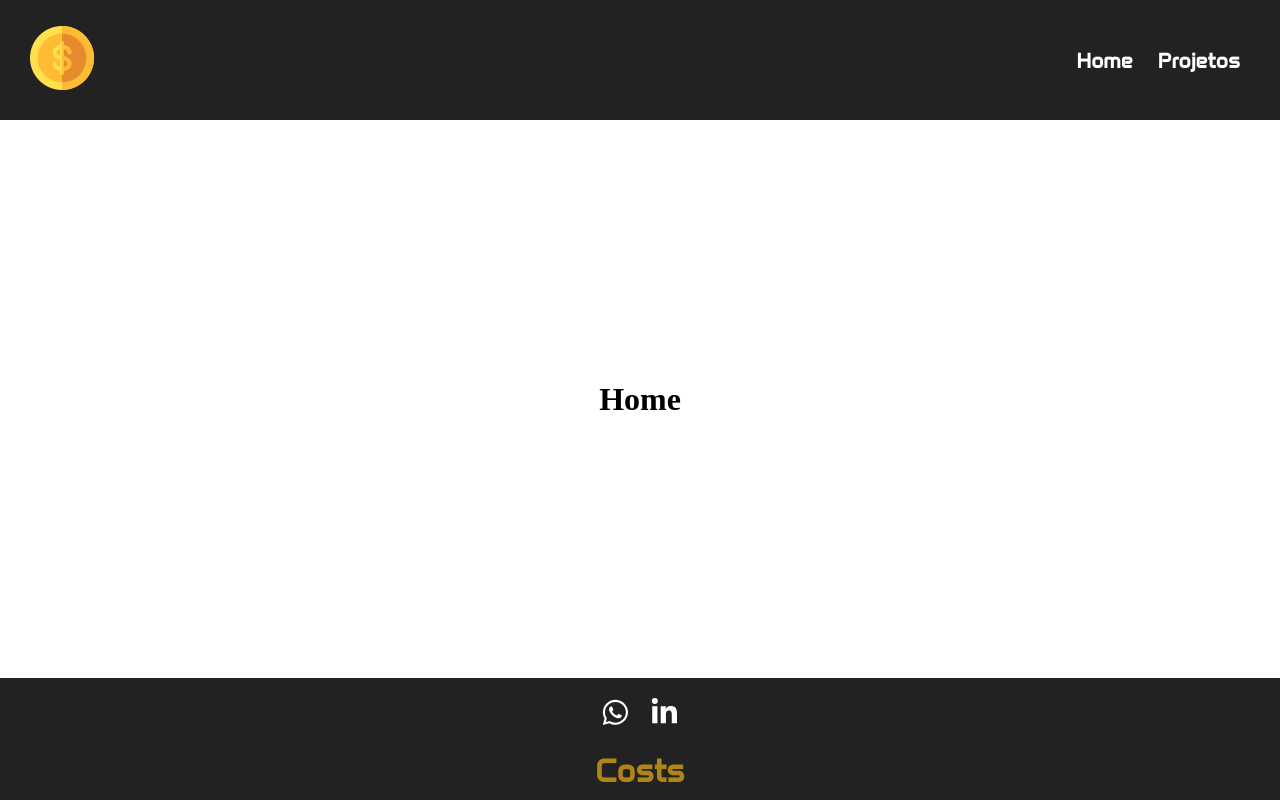
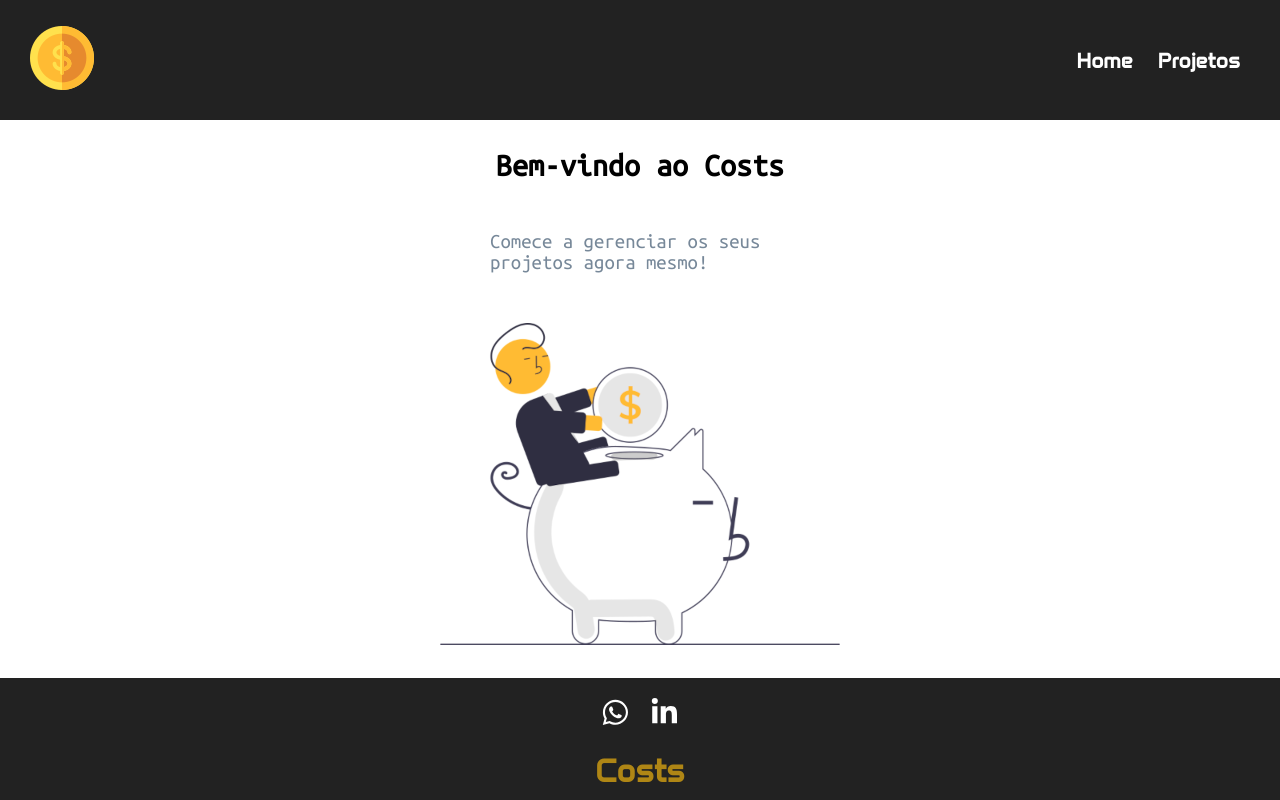
Before and after one commit to Kauadasilvalourenco/clone-costs, a React (Vite) app: page / in a window 1280 px wide. Built offline with nearby package versions, Linux system fonts and the light colour scheme.

Commit message:
feat: criado estrutura e estilizacao da página home definido largura limite das páginas

```diff
--- a/src/App.module.css
+++ b/src/App.module.css
@@ -7,3 +7,7 @@
     min-width: 100%;
     min-height: 100%;
 }
+
+.hero {
+    max-width: 300px;
+}
--- a/src/App.tsx
+++ b/src/App.tsx
@@ -20,7 +20,9 @@ export function App() {
 
       <Header />
 
-      <main>
+      <main
+        className={styleApp.hero}
+      >
 
         <Routes>
 
--- /dev/null
+++ b/src/pages/_home/Home.module.css
@@ -0,0 +1,7 @@
+.conteiner_home {
+    display: flex;
+    justify-content: center;
+    align-items: center;
+    flex-direction: column;
+    gap: 50px;
+}
--- a/src/pages/_home/Home.tsx
+++ b/src/pages/_home/Home.tsx
@@ -1,7 +1,38 @@
+import { Typography } from "../../components/typography/Typography"
+// import components;
+
+import styleHome from "./Home.module.css";
+// import css;
+
+import backgroundImageHome from "../../assets/images/imagem_fundo.png";
+import backgroundImageHomeTablet from "../../assets/images/imagem_fundo_md.png";
+import backgroundImageHomeMobile from "../../assets/images/imagem_fundo_pq.png";
+// import imgs;
+
 export function Home() {
     return (
-        <div>
-            <h1>Home</h1>
+        <div
+            className={styleHome.conteiner_home}
+        >
+            <Typography
+                tag="h1"
+            >
+                Bem-vindo ao Costs
+            </Typography>
+
+            <Typography
+                tag="p"
+            >
+                Comece a gerenciar os seus projetos agora mesmo!
+            </Typography>
+
+            <picture
+                className={styleHome.conteiner_img}
+            >
+                <source media="(min-width: 1281px)" srcSet={backgroundImageHome} />
+                <source media="(min-width: 769px)" srcSet={backgroundImageHomeTablet} />
+                <img src={backgroundImageHomeMobile} alt="imagem-fundo-tela-home" />
+            </picture>
         </div>
     )
 }
```
